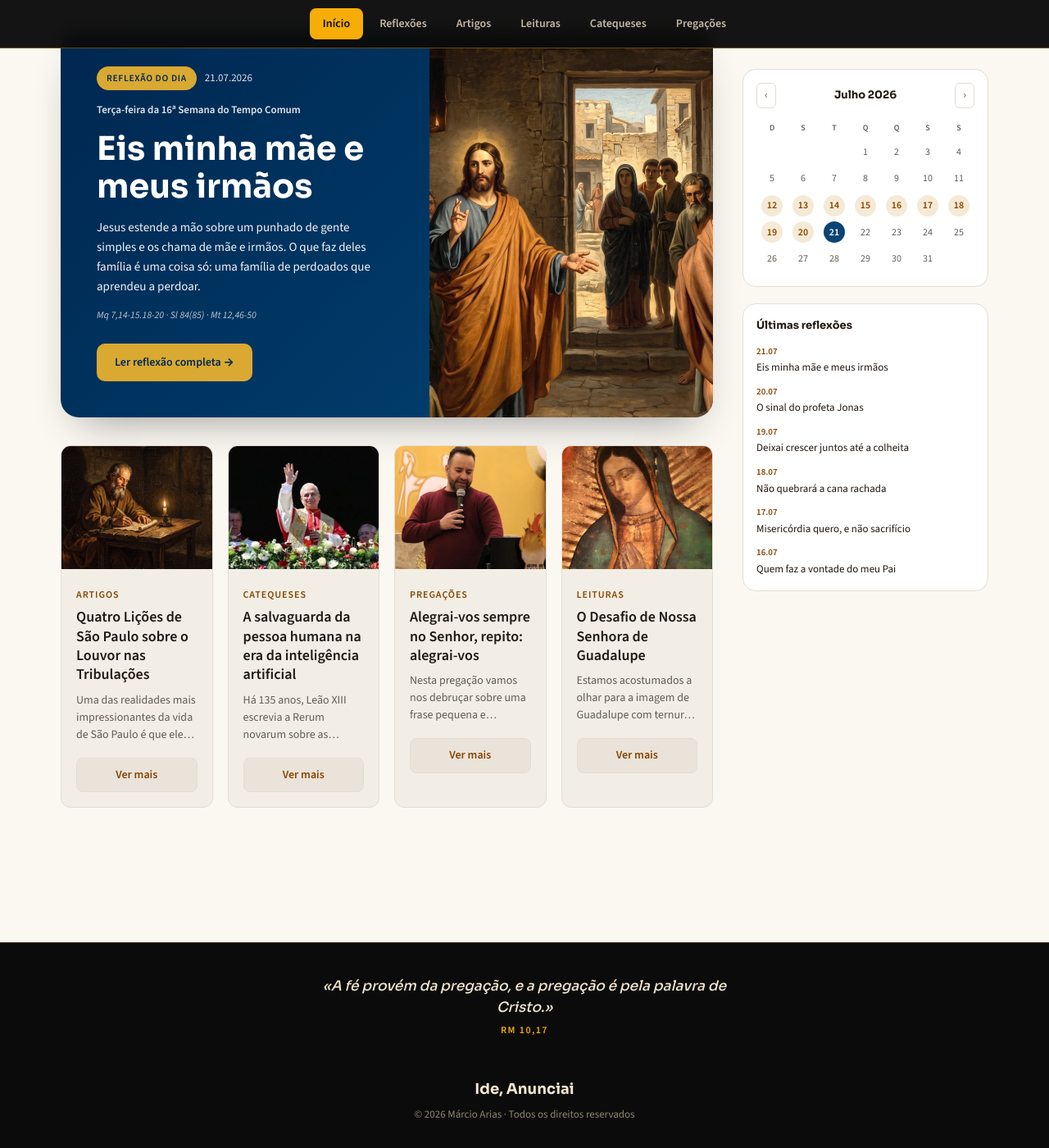
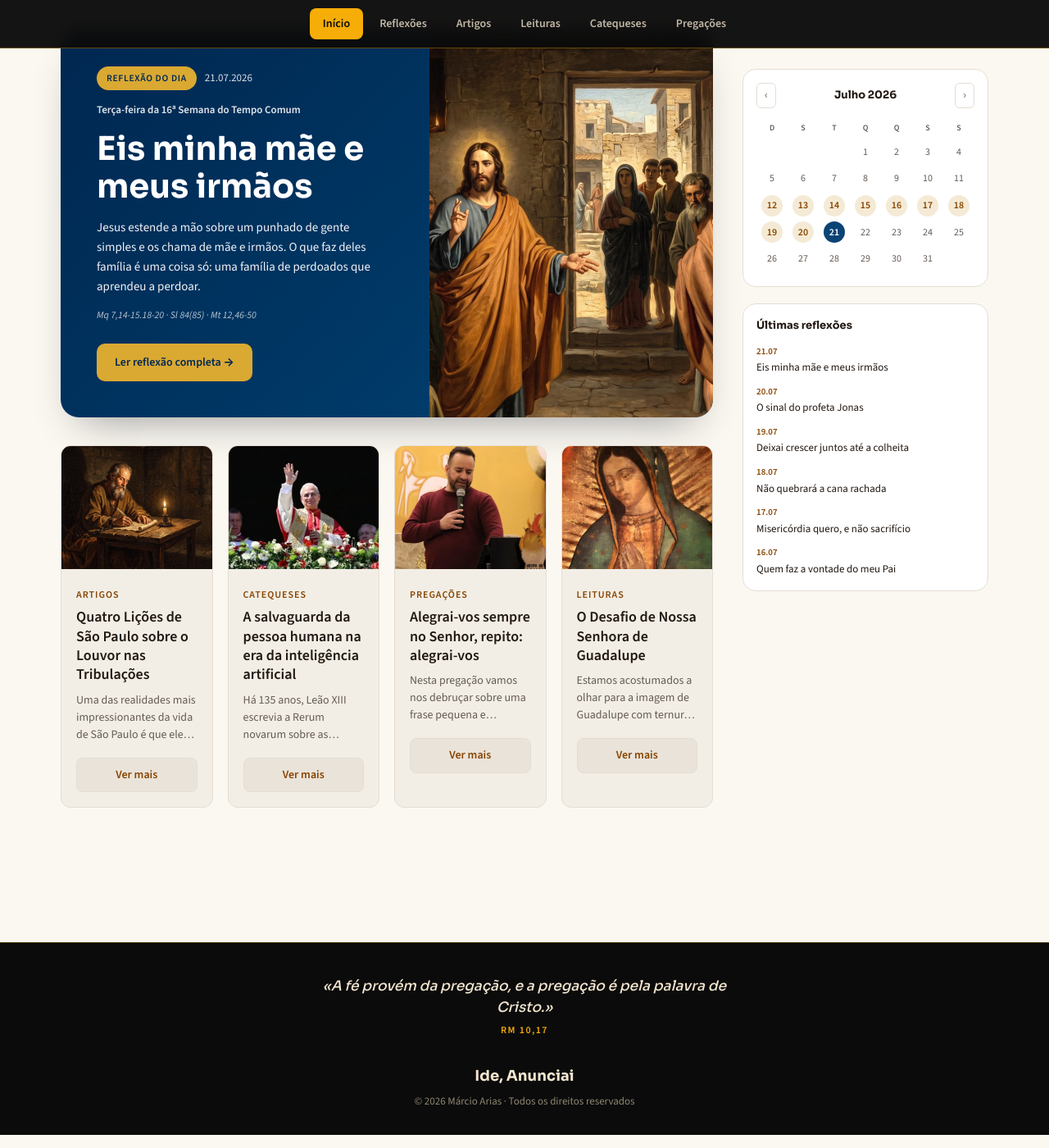
Before and after one commit to admariam/liturgiadiaria, a Jekyll site: the page built from index.html, in a window 1280 px wide and 1400 px high, scrolled down 289 px. Shown: the whole window at 82% size. Built offline with Jekyll 4.4.1, drawn with Linux system fonts in a browser that asks for light colours.

Commit message:
CSS: ajuste do rodapé sem menu

```diff
--- a/assets/css/style.css
+++ b/assets/css/style.css
@@ -672,7 +672,7 @@ sup[role="doc-noteref"] a:hover,
 }
 .rodape-nav a:hover { color: #f6ad07; background: rgba(246,173,7,.08); }
 .rodape-base {
-  padding-top: 22px;
+  padding-top: 6px;
   display: flex; flex-direction: column; gap: 6px; align-items: center;
 }
 .rodape-marca {
```
